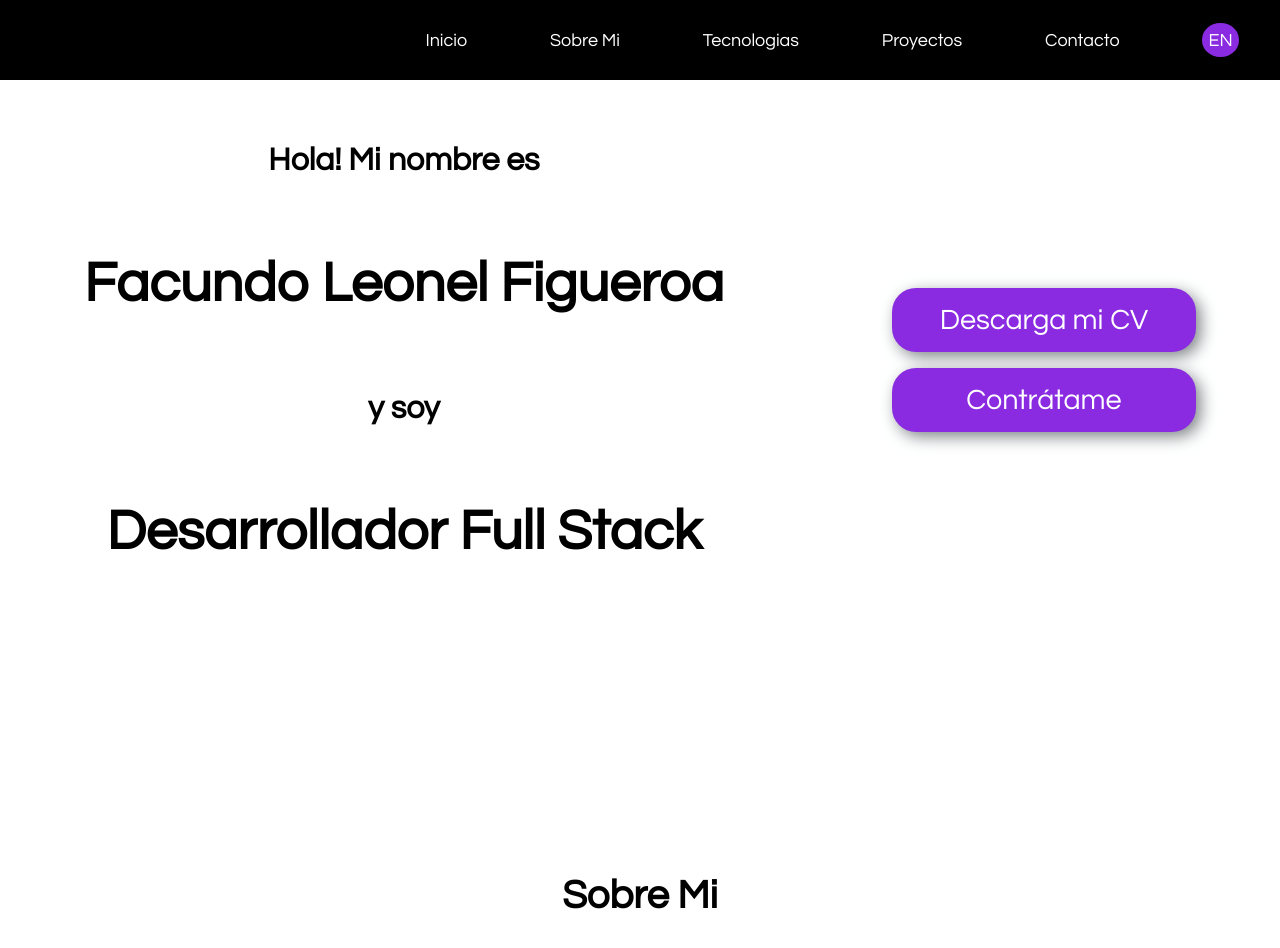
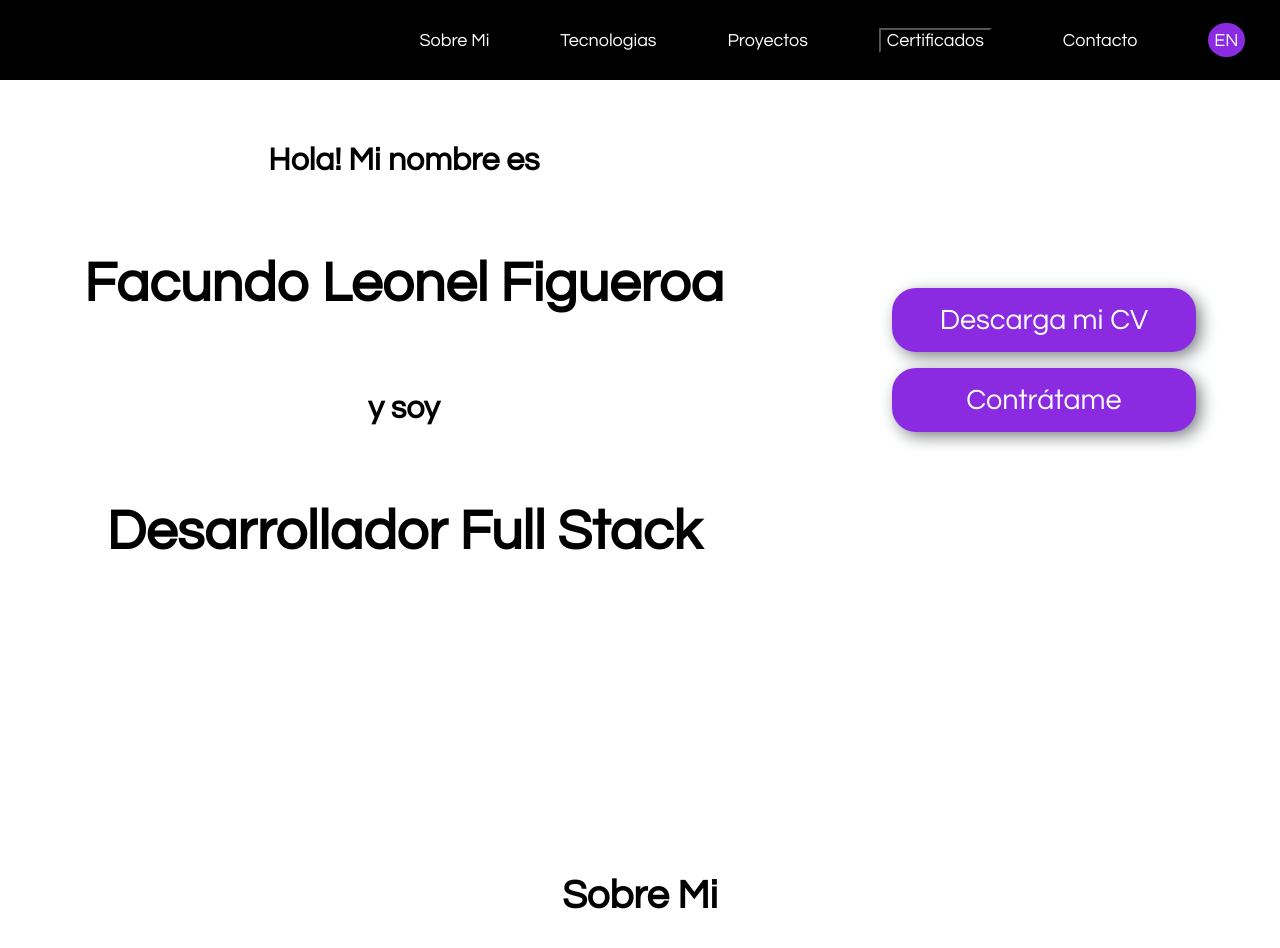
Before and after one commit to FacundoFigueroa23/Portfolio, a React (Create React App) app: page / in a window 1280 px wide. Shown: the top 948 px of the page. Built offline with nearby package versions, Linux system fonts and the light colour scheme.

Commit message:
Add certificates and delete home

```diff
--- a/src/components/NavBar.jsx
+++ b/src/components/NavBar.jsx
@@ -1,18 +1,19 @@
 import React from 'react'
 import styles from './NavBar.module.css'
 
-const es = ["Inicio", "Sobre Mi", "Tecnologias", "Proyectos", "Contacto", "EN"]
-const en = ["Home", "About Me", "Technologies", "Projets", "Contact", "ES"]
+const es = ["Inicio", "Sobre Mi", "Tecnologias", "Proyectos", "Certificados", "Contacto", "EN"]
+const en = ["Home", "About Me", "Technologies", "Projets", "Certificates", "Contact", "ES"]
 
 export default function NavBar({lang, changeLang}) {
   return (
     <div className={styles.container}>
-      <p className={styles.section}>{lang ? es[0] : en[0]}</p>
       <a href='#about' className={styles.section}>{lang ? es[1] : en[1]}</a>
       <a href='#technologies' className={styles.section}>{lang ? es[2] : en[2]}</a>
       <a href='#projects' className={styles.section}>{lang ? es[3] : en[3]}</a>
-      <a href='#contact' className={styles.section}>{lang ? es[4] : en[4]}</a>
-      <button onClick={() => {changeLang()}} className={styles.button}>{lang ? es[5] : en[5]}</button>
+      <button onClick={() => {lang ? alert('Actualmente trabajando en ello.') : alert('Currently working on it')}}
+      className={styles.sectionButton}>{lang ? es[4] : en[4]}</button>
+      <a href='#contact' className={styles.section}>{lang ? es[5] : en[5]}</a>
+      <button onClick={() => {changeLang()}} className={styles.button}>{lang ? es[6] : en[6]}</button>
     </div>
   )
 }
--- a/src/components/NavBar.module.css
+++ b/src/components/NavBar.module.css
@@ -23,6 +23,24 @@
 }
 
 .section:hover {
+    color: blueviolet;
+
+    transition: all .5s ease-in-out;
+}
+
+.sectionButton {
+    background: none;
+
+    color: white;
+
+    cursor: pointer;
+
+    text-decoration: none;
+    font-family: 'Questrial', sans-serif;
+    font-size: 1.125rem;
+}
+
+.sectionButton:hover {
     color: blueviolet;
 
     transition: all .5s ease-in-out;
```
